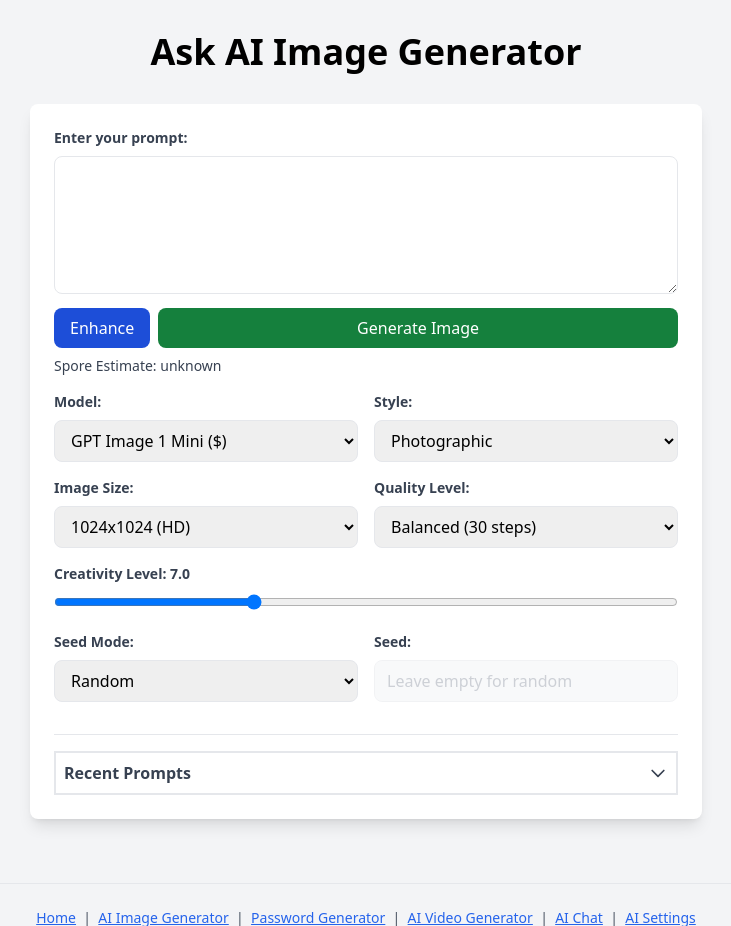
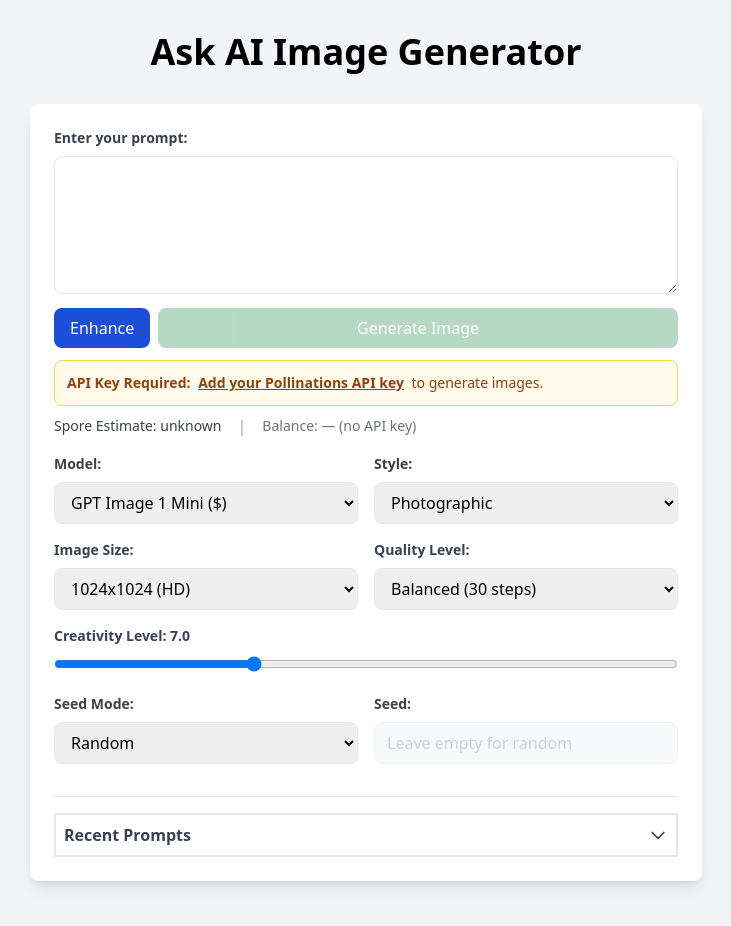
Before and after one commit to TwisterMc/ask_ai, a Flask app: page /image in a window 1280 px wide. Shown: the top 926 px of the page, without its empty margins (274-1005 px from the left). Run offline with Flask 3, Linux system fonts and the light colour scheme; data that the repository does not hold is empty; some libraries are stand-ins or nearby versions.

Commit message:
Enhance API key management and balance checking features; update UI to reflect API key status and balance information

```diff
--- a/app.py
+++ b/app.py
@@ -2,7 +2,7 @@ from flask import Flask, render_template, request, jsonify
 from urllib.parse import quote
 from generators import enhance_prompt_api, generate_image_api, estimate_price_api, chat_api
 from generators import estimate_chat_price_api
-from generators import validate_api_key
+from generators import validate_api_key, check_balance_api
 import os
 
 # Load environment variables from .env file (for local development)
@@ -89,6 +89,11 @@ def api_validate_key():
     return validate_api_key(request)
 
 
+@app.route('/api/check_balance', methods=['POST'])
+def api_check_balance():
+    return check_balance_api(request)
+
+
 
 
 if __name__ == "__main__":
--- a/static/js/main.js
+++ b/static/js/main.js
@@ -30,23 +30,114 @@ function saveFormSettings() {
 }
 
 /**
+ * Checks if user has an API key and updates button/warning state accordingly
+ */
+function checkAndUpdateApiKeyStatus() {
+  const generateBtn = document.getElementById("generateButton");
+  const warningEl = document.getElementById("apiKeyWarning");
+
+  if (!generateBtn) return;
+
+  try {
+    const hasApiKey = !!localStorage.getItem("ask_ai_user_api_key");
+
+    if (hasApiKey) {
+      // API key present - enable button and hide warning
+      generateBtn.disabled = false;
+      generateBtn.setAttribute("aria-disabled", "false");
+      if (warningEl) warningEl.classList.add("hidden");
+    } else {
+      // No API key - disable button and show warning
+      generateBtn.disabled = true;
+      generateBtn.setAttribute("aria-disabled", "true");
+      if (warningEl) warningEl.classList.remove("hidden");
+    }
+  } catch (e) {
+    // If localStorage is unavailable, assume no key
+    generateBtn.disabled = true;
+    generateBtn.setAttribute("aria-disabled", "true");
+    if (warningEl) warningEl.classList.remove("hidden");
+  }
+}
+
+/**
  * Loads saved form settings from localStorage
  * Applies saved settings or falls back to defaults
  */
 function loadFormSettings() {
-  const settings = JSON.parse(localStorage.getItem("formSettings"));
-  if (settings) {
-    document.getElementById("model").value = settings.model || "SDXL";
+  const settings = JSON.parse(localStorage.getItem("formSettings")) || {};
+
+  // Always set values to ensure consistency, using saved settings or defaults
+  document.getElementById("model").value = settings.model || "gptimage";
   document.getElementById("style").value = settings.style || "photographic";
   document.getElementById("size").value = settings.size || "1024x1024";
   document.getElementById("quality").value = settings.quality || "balanced";
   document.getElementById("guidance").value = settings.guidance || "7.0";
   document.getElementById("seed-mode").value = settings.seedMode || "random";
+
   // Update guidance value display
   document.getElementById("guidance-value").textContent =
     settings.guidance || "7.0";
+
   // Update seed input state
   toggleSeedInput();
+}
+
+/**
+ * Fetches and displays the user's account balance
+ */
+async function fetchBalance() {
+  const balanceDisplayEl = document.getElementById("balanceDisplay");
+  if (!balanceDisplayEl) return;
+
+  try {
+    const userKey = localStorage.getItem("ask_ai_user_api_key");
+    if (!userKey) {
+      balanceDisplayEl.textContent = "Balance: — (no API key)";
+      balanceDisplayEl.className = "text-sm text-gray-500";
+      return;
+    }
+
+    const headers = {
+      "Content-Type": "application/json",
+      Authorization: `Bearer ${userKey}`,
+    };
+
+    const res = await fetch("/api/check_balance", {
+      method: "POST",
+      headers,
+      body: JSON.stringify({}),
+    });
+
+    const data = await res.json();
+
+    if (res.status === 200 && data.success) {
+      const balance = data.balance;
+      let displayText = "";
+
+      if (typeof balance === "object" && balance !== null) {
+        if (balance.pollen !== undefined) {
+          displayText = `Balance: ${balance.pollen.toFixed(4)} pollen`;
+        }
+        if (balance.tier_pollen !== undefined) {
+          displayText += ` (tier: ${balance.tier_pollen.toFixed(2)})`;
+        }
+      } else {
+        displayText = `Balance: ${JSON.stringify(balance)}`;
+      }
+
+      balanceDisplayEl.textContent = displayText;
+      balanceDisplayEl.className = "text-sm text-green-700 font-semibold";
+    } else if (res.status === 401) {
+      balanceDisplayEl.textContent = "Balance: Invalid API key";
+      balanceDisplayEl.className = "text-sm text-red-600";
+    } else {
+      balanceDisplayEl.textContent = "Balance: unavailable";
+      balanceDisplayEl.className = "text-sm text-gray-500";
+    }
+  } catch (err) {
+    balanceDisplayEl.textContent = "Balance: unavailable";
+    balanceDisplayEl.className = "text-sm text-gray-500";
   }
 }
 
@@ -68,9 +159,23 @@ document.addEventListener("DOMContentLoaded", () => {
   // Load saved settings and set up listeners
   loadFormSettings();
   updateHistoryDisplay();
+  checkAndUpdateApiKeyStatus();
+
+  // Set up warning button to open settings
+  const openSettingsBtn = document.getElementById("openSettingsFromWarning");
+  if (openSettingsBtn) {
+    openSettingsBtn.addEventListener("click", (e) => {
+      e.preventDefault();
+      const settingsBtn = document.getElementById("openSettings");
+      if (settingsBtn) {
+        settingsBtn.click();
+      }
+    });
+  }
 
   // set up dynamic image estimate fetching (if imageEstimate element exists)
   const imageEstimateEl = document.getElementById("imageEstimate");
+
   if (imageEstimateEl) {
     async function fetchImageEstimate() {
       try {
@@ -131,8 +236,12 @@ document.addEventListener("DOMContentLoaded", () => {
       const el = document.getElementById(id);
       if (el) el.addEventListener("change", fetchImageEstimate);
     });
-    // initial estimate
+
+    // Fetch initial estimate and balance after a brief delay to ensure form values are fully loaded
+    setTimeout(() => {
       fetchImageEstimate();
+      fetchBalance();
+    }, 0);
   }
 });
 
@@ -318,6 +427,21 @@ async function generateImage() {
     return;
   }
 
+  // Check if user has an API key
+  let userKey = null;
+  try {
+    userKey = localStorage.getItem("ask_ai_user_api_key");
+  } catch (e) {
+    // localStorage might be unavailable
+  }
+
+  if (!userKey) {
+    showError(
+      "API key required. Click 'AI Settings' in the footer to add your Pollinations API key.",
+    );
+    return;
+  }
+
   loading.classList.remove("hidden");
   result.classList.add("hidden");
   hideError();
@@ -377,6 +501,8 @@ async function generateImage() {
       img.onload = () => {
         result.scrollIntoView({ behavior: "smooth", block: "nearest" });
       };
+      // Refresh balance after successful generation
+      fetchBalance();
     } else {
       throw new Error(data.error || "Failed to generate image");
     }
@@ -468,7 +594,7 @@ function showEnhancementModal(enhancedText, originalPrompt) {
       html += `
         <div class="border rounded-lg p-4 bg-gray-50 hover:bg-gray-100 transition-colors">
           <h4 class="font-semibold text-gray-700 mb-2">${escapeHtml(
-            prompt.title || `Option ${index + 1}`
+            prompt.title || `Option ${index + 1}`,
           )}</h4>
           <p class="text-gray-600 text-sm whitespace-pre-wrap mb-3">${escapedText}</p>
           <button
@@ -866,7 +992,7 @@ function focusTrapOnModal(modal) {
     modal.querySelectorAll(`
         a[href], area[href], input:not([disabled]), select:not([disabled]),
         textarea:not([disabled]), button:not([disabled]), [tabindex]:not([tabindex="-1"])
-    `)
+    `),
   );
 
   if (modalFocusableElements.length === 0) return;
--- a/static/js/settings.js
+++ b/static/js/settings.js
@@ -6,6 +6,8 @@ document.addEventListener("DOMContentLoaded", () => {
   const input = document.getElementById("userApiKeyInput");
   const validateBtn = document.getElementById("validateKey");
   const clearBtn = document.getElementById("clearKeyBtn");
+  const checkBalanceBtn = document.getElementById("checkBalanceBtn");
+  const balanceDisplay = document.getElementById("balanceDisplay");
   const STORAGE_KEY = "ask_ai_user_api_key";
 
   const statusEl = document.getElementById("settingsStatus");
@@ -54,6 +56,10 @@ document.addEventListener("DOMContentLoaded", () => {
       if (statusEl) {
         statusEl.classList.add("sr-only");
       }
+      if (balanceDisplay) {
+        balanceDisplay.textContent = "";
+        balanceDisplay.className = "mt-2 text-sm";
+      }
     } catch (e) {
       console.debug("Could not clear settings messages", e);
     }
@@ -86,14 +92,23 @@ document.addEventListener("DOMContentLoaded", () => {
   // clear inline validation as user types (assumes user is attempting to
   // correct the issue). Do not auto-clear the global status (which may
   // contain higher-level information) unless explicitly validated.
-  if (input)
+  if (input) {
     input.addEventListener("input", () => {
       try {
         if (keyValidationEl && input.value.trim() !== "") {
           keyValidationEl.classList.add("sr-only");
         }
+        // Enable/disable balance button based on whether there's an API key
+        if (checkBalanceBtn) {
+          checkBalanceBtn.disabled = !input.value.trim();
+        }
       } catch (e) {}
     });
+    // Initial check to enable/disable balance button
+    if (checkBalanceBtn) {
+      checkBalanceBtn.disabled = !input.value.trim();
+    }
+  }
 
   if (openBtn)
     openBtn.addEventListener("click", (e) => {
@@ -116,7 +131,7 @@ document.addEventListener("DOMContentLoaded", () => {
             localStorage.setItem(STORAGE_KEY, val);
             showStatus(
               "API key saved to local storage (this browser only).",
-              "success"
+              "success",
             );
           } catch (errStorage) {
             // fallback to sessionStorage if localStorage is unavailable
@@ -124,17 +139,17 @@ document.addEventListener("DOMContentLoaded", () => {
               sessionStorage.setItem(STORAGE_KEY, val);
               showStatus(
                 "API key saved to session storage (cleared when browser closed).",
-                "success"
+                "success",
               );
             } catch (errSession) {
               console.error(
                 "Failed to save API key to storage",
                 errStorage,
-                errSession
+                errSession,
               );
               showStatus(
                 "Failed to save API key to storage — check browser privacy/settings.",
-                "error"
+                "error",
               );
               return;
             }
@@ -149,6 +164,10 @@ document.addEventListener("DOMContentLoaded", () => {
           showStatus("API key removed from storage.", "success");
         }
         hide();
+        // Update API key status in main form (if available)
+        if (typeof checkAndUpdateApiKeyStatus === "function") {
+          checkAndUpdateApiKeyStatus();
+        }
       } catch (err) {
         console.error("Failed to save API key", err);
         showStatus("Failed to save API key — unexpected error.", "error");
@@ -174,6 +193,10 @@ document.addEventListener("DOMContentLoaded", () => {
             input.value = "";
             showStatus("API key removed from storage.", "success");
             showInlineValidation("Cleared", "success");
+            // Update API key status in main form (if available)
+            if (typeof checkAndUpdateApiKeyStatus === "function") {
+              checkAndUpdateApiKeyStatus();
+            }
           } catch (err) {
             console.error("Failed to clear API key", err);
             showStatus("Failed to clear API key.", "error");
@@ -210,13 +233,13 @@ document.addEventListener("DOMContentLoaded", () => {
         } else if (res.status === 403) {
           showStatus(
             "API key appears valid but is forbidden or out of balance",
-            "error"
+            "error",
           );
           showInlineValidation("Insufficient balance / forbidden", "error");
         } else {
           showStatus(
             "Validation failed: " + (data.error || `status ${res.status}`),
-            "error"
+            "error",
           );
           showInlineValidation("Invalid", "error");
         }
@@ -224,6 +247,90 @@ document.addEventListener("DOMContentLoaded", () => {
         console.error("Validation error", err);
         showStatus("Validation request failed (network error)", "error");
         showInlineValidation("Network error", "error");
+      }
+    });
+
+  if (checkBalanceBtn)
+    checkBalanceBtn.addEventListener("click", async (e) => {
+      e.preventDefault();
+      const key = input.value.trim();
+      if (!key) {
+        if (balanceDisplay) {
+          balanceDisplay.textContent = "Please enter an API key first";
+          balanceDisplay.className = "mt-2 text-sm text-red-600";
+        }
+        return;
+      }
+
+      // Show loading state
+      if (balanceDisplay) {
+        balanceDisplay.textContent = "Checking balance...";
+        balanceDisplay.className = "mt-2 text-sm text-gray-600";
+      }
+      checkBalanceBtn.disabled = true;
+
+      try {
+        const res = await fetch("/api/check_balance", {
+          method: "POST",
+          headers: {
+            "Content-Type": "application/json",
+            Authorization: `Bearer ${key}`,
+          },
+          body: JSON.stringify({}),
+        });
+        const data = await res.json();
+
+        if (res.status === 200 && data.success) {
+          const balance = data.balance;
+          let displayText = "";
+
+          if (typeof balance === "object" && balance !== null) {
+            // Format the balance data nicely
+            if (balance.pollen !== undefined) {
+              displayText = `Balance: ${balance.pollen.toFixed(4)} pollen`;
+            }
+            if (balance.tier) {
+              displayText += ` (${balance.tier} tier)`;
+            }
+            if (balance.tier_pollen !== undefined) {
+              displayText += ` | Tier balance: ${balance.tier_pollen.toFixed(2)}`;
+            }
+          } else {
+            displayText = `Balance: ${JSON.stringify(balance)}`;
+          }
+
+          if (balanceDisplay) {
+            balanceDisplay.textContent = displayText;
+            balanceDisplay.className =
+              "mt-2 text-sm text-green-700 font-semibold";
+          }
+        } else if (res.status === 401) {
+          if (balanceDisplay) {
+            balanceDisplay.textContent = "Unauthorized - Invalid API key";
+            balanceDisplay.className = "mt-2 text-sm text-red-600";
+          }
+        } else if (res.status === 403) {
+          if (balanceDisplay) {
+            balanceDisplay.textContent =
+              "Access forbidden: " + (data.error || "Permission denied");
+            balanceDisplay.className = "mt-2 text-sm text-red-600";
+          }
+        } else {
+          if (balanceDisplay) {
+            balanceDisplay.textContent =
+              "Error: " + (data.error || `Status ${res.status}`);
+            balanceDisplay.className = "mt-2 text-sm text-red-600";
+          }
+        }
+      } catch (err) {
+        console.error("Balance check error", err);
+        if (balanceDisplay) {
+          balanceDisplay.textContent =
+            "Network error - Could not check balance";
+          balanceDisplay.className = "mt-2 text-sm text-red-600";
+        }
+      } finally {
+        checkBalanceBtn.disabled = !input.value.trim();
       }
     });
 
@@ -239,7 +346,7 @@ document.addEventListener("DOMContentLoaded", () => {
     if (!modal.classList.contains("flex")) return;
     if (e.key !== "Tab") return;
     const focusable = modal.querySelectorAll(
-      "a[href], button:not([disabled]), textarea, input, select"
+      "a[href], button:not([disabled]), textarea, input, select",
     );
     if (!focusable.length) return;
     const first = focusable[0];
--- a/templates/footer.html
+++ b/templates/footer.html
@@ -100,6 +100,22 @@
       <div id="keyValidation" class="text-sm sr-only" aria-live="polite"></div>
     </div>
 
+    <div class="mb-4">
+      <button
+        id="checkBalanceBtn"
+        class="px-4 py-2 rounded bg-purple-600 text-white hover:bg-purple-700 disabled:opacity-50 disabled:cursor-not-allowed"
+        disabled
+      >
+        Check Balance
+      </button>
+      <div
+        id="balanceDisplay"
+        class="mt-2 text-sm"
+        role="status"
+        aria-live="polite"
+      ></div>
+    </div>
+
     <div
       id="settingsStatus"
       role="status"
--- a/templates/index.html
+++ b/templates/index.html
@@ -111,9 +111,28 @@
                 Generate Image
               </button>
             </div>
-            <div class="mt-2">
+            <div
+              id="apiKeyWarning"
+              class="mt-3 p-3 bg-amber-50 border border-amber-300 rounded-lg text-amber-800 text-sm hidden"
+              role="alert"
+            >
+              <strong>API Key Required:</strong>
+              <button
+                type="button"
+                id="openSettingsFromWarning"
+                class="underline hover:text-amber-900 font-semibold focus:ring-2 focus:ring-amber-600 focus:ring-offset-2 rounded px-1"
+              >
+                Add your Pollinations API key
+              </button>
+              to generate images.
+            </div>
+            <div class="mt-2 flex flex-wrap gap-4 items-center">
               <div id="imageEstimate" class="text-sm text-gray-700">
                 Spore Estimate: —
+              </div>
+              <span class="text-gray-400">|</span>
+              <div id="balanceDisplay" class="text-sm text-gray-700">
+                Balance: —
               </div>
             </div>
           </div>
```
Also changed, not shown: generators.py (+48 -5 lines), README.md. Lines whose indentation alone changed are shown as unchanged.
